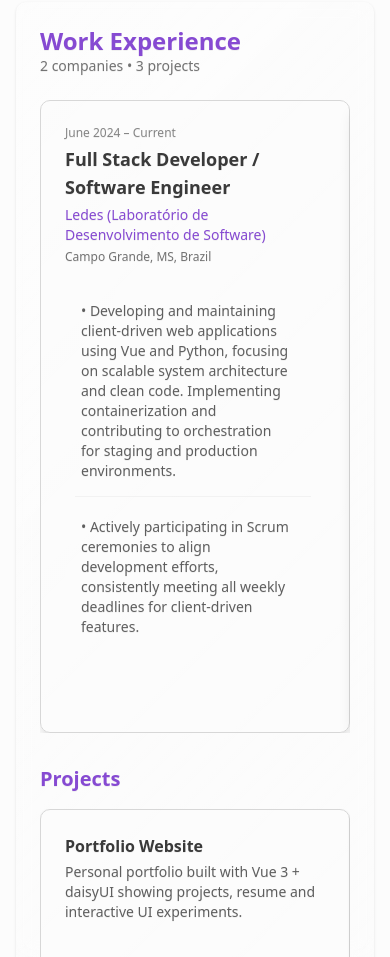
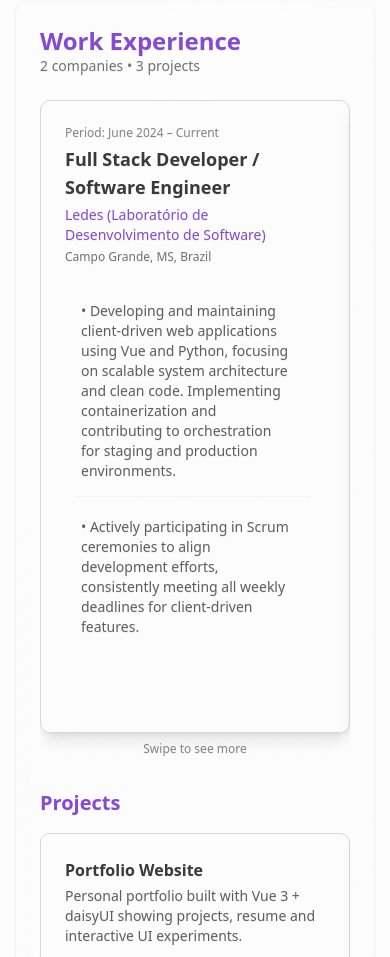
Before and after one commit to Cruellest/Portifolio-Website, a Vue app: page / in a window 390 px wide. Shown: the part 2060-3017 px from the top of the page. Built offline with nearby package versions, Linux system fonts and the light colour scheme.

Commit message:
feat: enhance experience component with dynamic date labels and mobile swipe hints; update UI strings for projects section

```diff
--- a/src/components/experience.vue
+++ b/src/components/experience.vue
@@ -88,7 +88,12 @@
                   <div class="card-body h-full flex flex-col justify-between gap-3">
                     <div class="space-y-1">
                       <div class="text-xs text-base-content/60">
-                        {{ job.startDate }} – {{ job.endDate }}
+                        <template v-if="dateLabel">
+                          <span class="font-medium">{{ dateLabel }}:</span> {{ job.startDate }} – {{ job.endDate }}
+                        </template>
+                        <template v-else>
+                          {{ job.startDate }} – {{ job.endDate }}
+                        </template>
                       </div>
                       <h3 class="card-title text-lg">
                         {{ job.title }}
@@ -110,6 +115,10 @@
                 </div>
               </div>
             </div>
+            <!-- hint de swipe (mobile) -->
+            <p v-if="mobileSwipeHint" class="mt-2 text-center text-xs text-base-content/60">
+              {{ mobileSwipeHint }}
+            </p>
           </div>
         </div>
       </div>
@@ -148,7 +157,7 @@
                         class="btn btn-sm btn-outline text-primary border-primary hover:bg-primary hover:text-primary-content"
                         :title="p.link"
                       >
-                        Visit
+                        {{ projectsVisit }}
                       </a>
                     </div>
                   </div>
@@ -173,7 +182,7 @@
                     class="btn btn-sm btn-outline text-primary border-primary hover:bg-primary hover:text-primary-content"
                     :title="p.link"
                   >
-                    Visit
+                    {{ projectsVisit }}
                   </a>
                 </div>
               </div>
@@ -182,7 +191,7 @@
         </div>
 
         <div v-else class="mt-6 alert alert-info">
-          <span>No projects found.</span>
+          <span>{{ projectsEmpty }}</span>
         </div>
       </div>
     </div>
@@ -210,6 +219,10 @@ const projects = computed<Project[]>(() => Array.isArray(exp.value?.projects) ?
 const ui = computed(() => getUiStrings() as any)
 const companiesLabel = computed<string>(() => ui.value?.experience?.companiesLabel || 'companies')
 const projectsLabel = computed<string>(() => ui.value?.experience?.projectsLabel || 'projects')
+const dateLabel = computed<string>(() => ui.value?.experience?.dateLabel || '')
+const mobileSwipeHint = computed<string>(() => ui.value?.experience?.mobileSwipeHint || '')
+const projectsEmpty = computed<string>(() => ui.value?.projects?.emptyState || 'No projects found.')
+const projectsVisit = computed<string>(() => ui.value?.projects?.visitButton || 'Visit')
 
 
 // scroller e controles (jobs) - desktop
--- a/src/data/data.json
+++ b/src/data/data.json
@@ -136,7 +136,17 @@
     },
     "experience": {
       "companiesLabel": "companies",
-      "projectsLabel": "projects"
+      "projectsLabel": "projects",
+      "mobileSwipeHint": "Swipe to see more",
+      "dateLabel": "Period"
+    },
+    "projects": {
+      "emptyState": "No projects found.",
+      "visitButton": "Visit"
+    },
+    "common": {
+      "prev": "Prev",
+      "next": "Next"
     }
   }
 }
```
